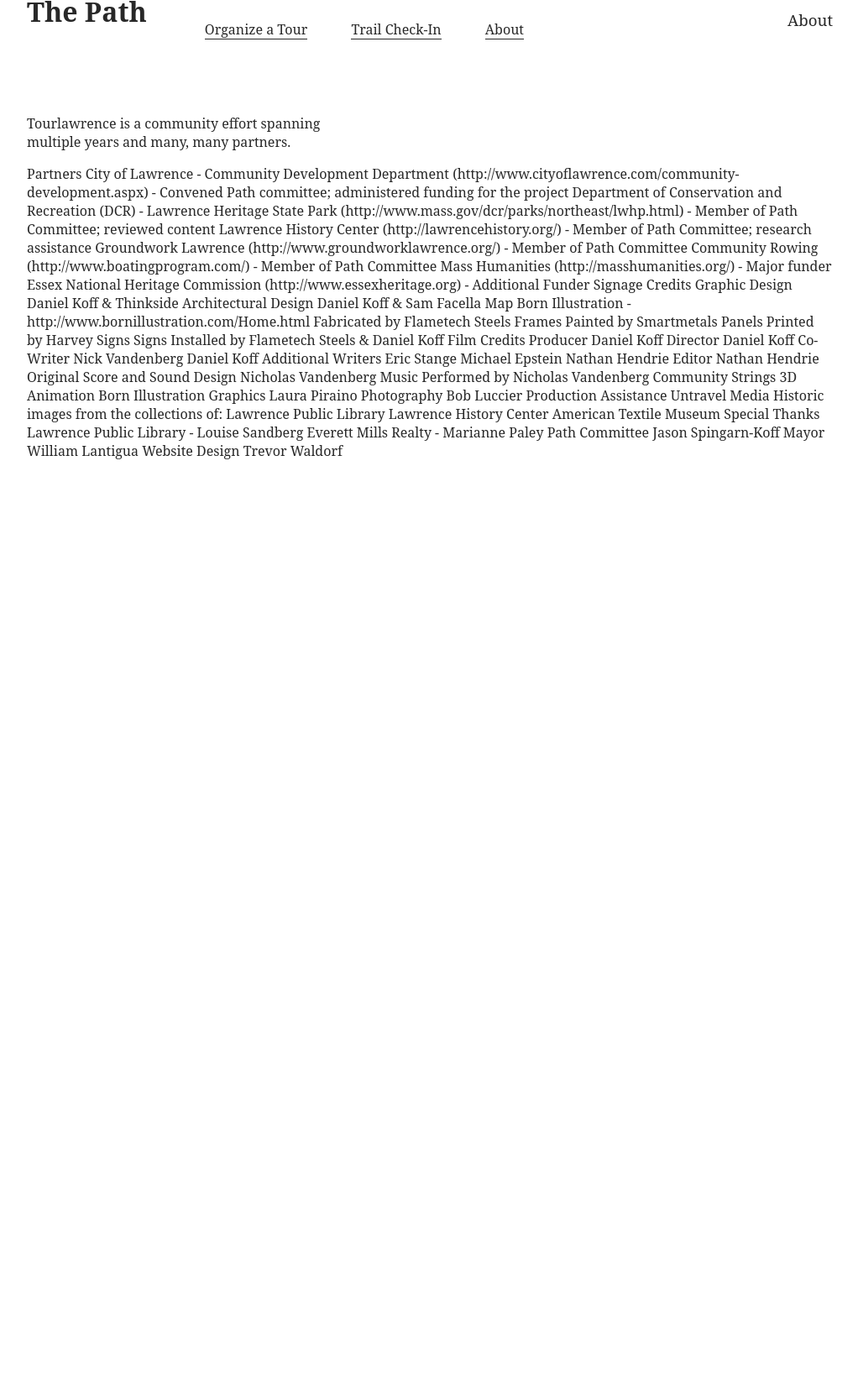
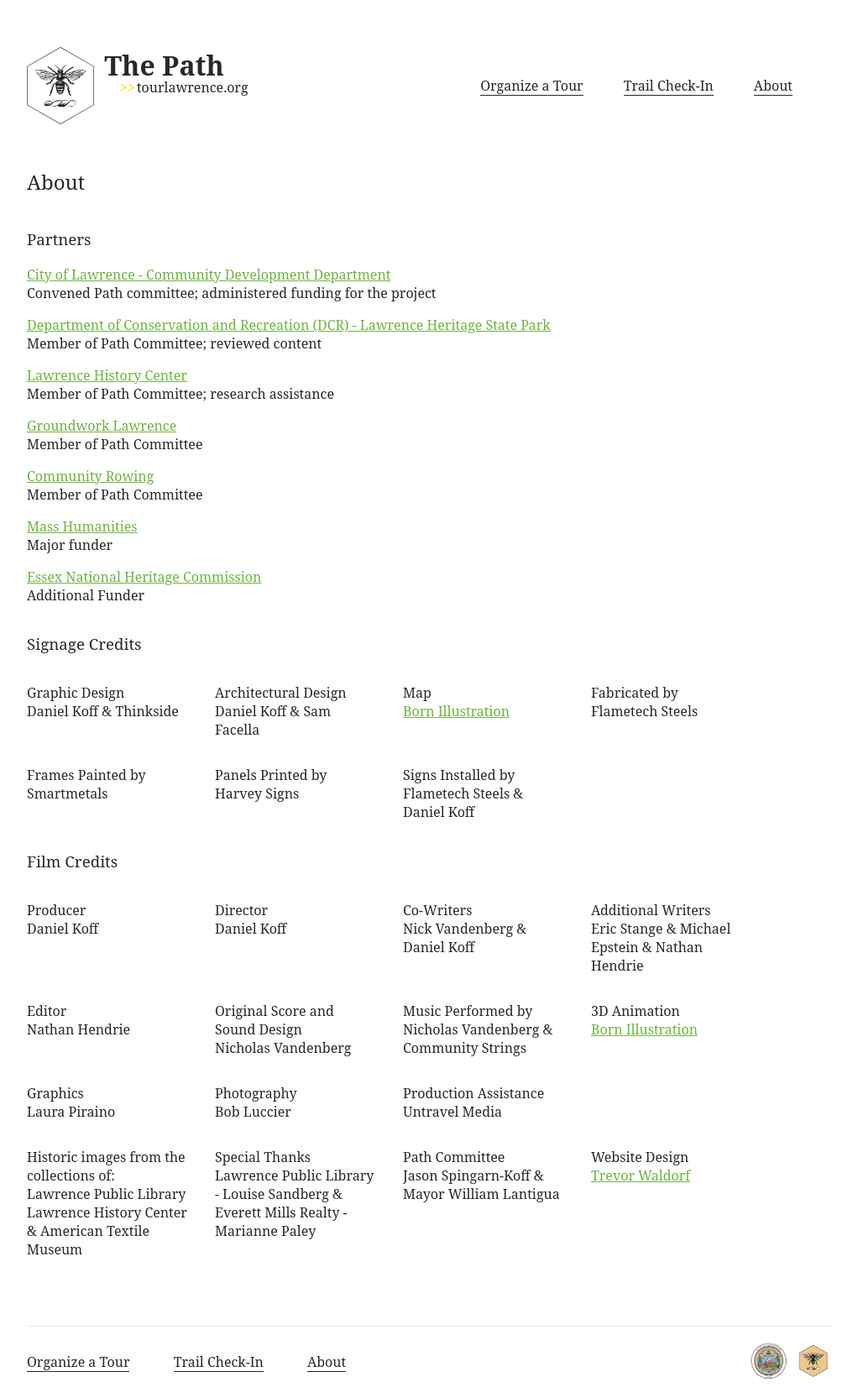
Before and after one commit to twaldorf/tourlawrence, a website: page about.html in a window 1280 px wide. Shown: the part 8-1673 px from the top of the page at 84% size, without its empty margins (128-1150 px from the left). Before the commit the page ends 800 px from the top, so only its background shows below. Drawn offline with Linux system fonts and the light colour scheme.

Commit message:
add static pages

```diff
--- a/about.html
+++ b/about.html
@@ -10,94 +10,112 @@
   <body>
     <div class="container">
       <header>
-        <a href="./index.html"><h1 class="di">The Path</h1></a>
-        <nav class="di">
+        <div class="logo">
+        <a href="./index.html">
+          <img src="./img/logo.svg" alt="The Path" class="icon logo">
+          <h1 class="di">The Path</h1>
+          <h4 class="di"><span class="yellow bold">>></span>tourlawrence.org</h4>
+        </a>
+        </div>
+        <nav class="">
           <a href="./tour.html">Organize a Tour</a>
           <a href="./checkin.html">Trail Check-In</a>
           <a href="./about.html">About</a>
           <label for="menu" aria-hidden="false" class="hidden">Menu</label>
         </nav>
-        <hr class="space">
-        <h3>About</h3>
-        <p>Tourlawrence is a community effort spanning multiple years and many, many partners.</p>
       </header>
-      <main>
-        <section>
-          Partners
-City of Lawrence - Community Development Department
-(http://www.cityoflawrence.com/community-development.aspx) - Convened Path
-committee; administered funding for the project
-Department of Conservation and Recreation (DCR) - Lawrence Heritage State Park
-(http://www.mass.gov/dcr/parks/northeast/lwhp.html) - Member of Path Committee;
-reviewed content
-Lawrence History Center (http://lawrencehistory.org/) - Member of Path Committee;
-research assistance
-Groundwork Lawrence (http://www.groundworklawrence.org/) - Member of Path
-Committee
-Community Rowing (http://www.boatingprogram.com/) - Member of Path Committee
-Mass Humanities (http://masshumanities.org/) - Major funder
-Essex National Heritage Commission (http://www.essexheritage.org) - Additional
-Funder
+      <main class="paragraphs">
+        <h2>About</h2>
+        <h3>Partners</h3>
+        <ul>
+          <li><a href="http://www.cityoflawrence.com/community-development.aspx">City of Lawrence - Community Development Department</a>
+          <p>Convened Path
+          committee; administered funding for the project</p></li>
+          <li><a href="http://www.mass.gov/dcr/parks/northeast/lwhp.html">Department of Conservation and Recreation (DCR) - Lawrence Heritage State Park</a>
+          <p>Member of Path Committee;
+          reviewed content</p></li>
+          <li><a href="http://lawrencehistory.org/">Lawrence History Center</a><p>Member of Path Committee;
+          research assistance</p></li>
+          <li><a href="http://www.groundworklawrence.org/">Groundwork Lawrence</a><p>Member of Path
+         Committee</p></li>
+         <li><a href="http://www.boatingprogram.com/">Community Rowing</a><p>Member of Path Committee</p></li>
+         <li><a href="http://masshumanities.org/">Mass Humanities</a><p>Major funder</p></li>
+         <li><a href="http://www.essexheritage.org">Essex National Heritage Commission</a><p>Additional
+        Funder</p></li>
+        </ul>
 
-Signage Credits
-Graphic Design
-Daniel Koff &amp; Thinkside
-Architectural Design
-Daniel Koff &amp; Sam Facella
-Map
-Born Illustration - http://www.bornillustration.com/Home.html
-Fabricated by
-Flametech Steels
-Frames Painted by
-Smartmetals
-Panels Printed by
-Harvey Signs
-Signs Installed by
-Flametech Steels &amp; Daniel Koff
-
-Film Credits
-Producer
-
-Daniel Koff
-Director
-Daniel Koff
-Co-Writer
-Nick Vandenberg
-Daniel Koff
-Additional Writers
-Eric Stange
-Michael Epstein
-Nathan Hendrie
-Editor
-Nathan Hendrie
-Original Score and Sound Design
-Nicholas Vandenberg
-Music Performed by
-Nicholas Vandenberg
-Community Strings
-3D Animation
-Born Illustration
-Graphics
-Laura Piraino
-Photography
-Bob Luccier
-Production Assistance
-Untravel Media
-Historic images from the collections of:
-Lawrence Public Library
-Lawrence History Center
-American Textile Museum
-Special Thanks
-Lawrence Public Library - Louise Sandberg
-Everett Mills Realty - Marianne Paley
-Path Committee
-Jason Spingarn-Koff
-Mayor William Lantigua
-Website Design
-Trevor Waldorf
-        </section>
-
+          <h3>Signage Credits</h3>
+          <div class="column-list">
+          <li>Graphic Design
+          <p>Daniel Koff &amp; Thinkside</p></li>
+          <li>Architectural Design
+          <p>Daniel Koff &amp; Sam Facella</p></li>
+          <li>Map
+          <p><a href="http://www.bornillustration.com/Home.html">Born Illustration</a></p></li>
+          <li>Fabricated by
+          <p>Flametech Steels</p></li>
+          <li>Frames Painted by
+          <p>Smartmetals</p></li>
+          <li>Panels Printed by
+          <p>Harvey Signs</p></li>
+          <li>Signs Installed by
+          <p>Flametech Steels &amp; Daniel Koff</p></li>
+          </div>
+          <h3>Film Credits</h3>
+          <div class="column-list">
+          <li>Producer
+          <p>Daniel Koff</p></li>
+          <li>Director
+          <p>Daniel Koff</p></li>
+          <li>Co-Writers
+          <p>Nick Vandenberg
+          &amp; Daniel Koff</p></li>
+          <li>Additional Writers
+          <p>Eric Stange
+          &amp; Michael Epstein
+          &amp; Nathan Hendrie</p></li>
+          <li>Editor
+          <p>Nathan Hendrie</p></li>
+          <li>Original Score and Sound Design
+          <p>Nicholas Vandenberg</p></li>
+          <li>Music Performed by
+          <p>Nicholas Vandenberg
+          &amp; Community Strings</p></li>
+          <li>3D Animation
+          <p><a href="http://www.bornillustration.com/Home.html">Born Illustration</a></p></li>
+          <li>Graphics
+          <p>Laura Piraino</p></li>
+          <li>Photography
+          <p>Bob Luccier</p></li>
+          <li>Production Assistance
+          <p>Untravel Media</p></li>
+        </div>
+        <div class="column-list">
+          <li>Historic images from the collections of:
+          <p>Lawrence Public Library
+          Lawrence History Center
+          &amp; American Textile Museum</p></li>
+          <li>Special Thanks
+          <p>Lawrence Public Library - Louise Sandberg &amp; Everett Mills Realty - Marianne Paley</p></li>
+          <li>Path Committee
+          <p>Jason Spingarn-Koff
+          &amp; Mayor William Lantigua</p></li>
+          <li>Website Design
+          <p><a href="http://trevorwaldorf.com/" target="new">Trevor Waldorf</a></p></li>
+        </div>
       </main>
+      <footer>
+        <nav class="">
+          <a href="./tour.html">Organize a Tour</a>
+          <a href="./checkin.html">Trail Check-In</a>
+          <a href="./about.html">About</a>
+          <label for="menu" aria-hidden="false" class="hidden">Menu</label>
+        </nav>
+        <ul>
+          <li><img src="img/footer/city.png" alt="" class="icon"></li>
+          <li><img src="img/footer/tour.png" alt="" class="icon"></li>
+        </ul>
+      </footer>
     </div>
   </body>
 </html>
--- a/css/less/_elements.less
+++ b/css/less/_elements.less
@@ -90,7 +90,7 @@
   transition: all .3s ease;
   transform: translateX(5rem);
   &.alt {
-    transform: translateX(10rem);
+    transform: translateX(12.5rem);
   }
   &.active {
     transform: translateY(2rem) translateX(-6rem) scale(0.7);
@@ -105,3 +105,17 @@
 .fore {
   z-index: 1;
 }
+
+footer {
+  nav {padding: 0}
+  margin-top: 4rem;
+  display: flex;
+  flex-direction: row;
+  justify-content: space-between;
+  flex-wrap: wrap;
+  align-items: center;
+  border-top: 1px solid @grey;
+  .icon {
+    max-width:3rem;
+  }
+}
--- a/css/less/styles.less
+++ b/css/less/styles.less
@@ -22,6 +22,31 @@
 a {
   color: @textcolor;
   text-decoration: none;
+}
+
+.paragraphs {
+  a {
+    color: @green;
+    text-decoration: underline;
+  }
+  p {margin-top:0;}
+  ul {padding: 0; margin:0}
+  .column-list {
+    display: flex;
+    flex-direction: row;
+    flex-wrap: wrap;
+    justify-content: start;
+    align-items: baseline;
+    li {
+      width: 20%;
+      // MQ
+      margin: 1rem 2rem 0 0;
+      font-weight: 500;
+      p {
+        font-weight:300;
+      }
+    }
+  }
 }
 
 nav {
@@ -110,3 +135,8 @@
   outline: none;
   border: none;
 }
+
+ul {list-style: none;}
+li {
+  display: inline;
+}
```
Also changed, not shown: checkin.html (+11 -8 lines), index.html (+24 -19 lines), tour.html (+37 -10 lines), css/styles.css, img/footer/city.png (added), img/footer/tour.png (added).
